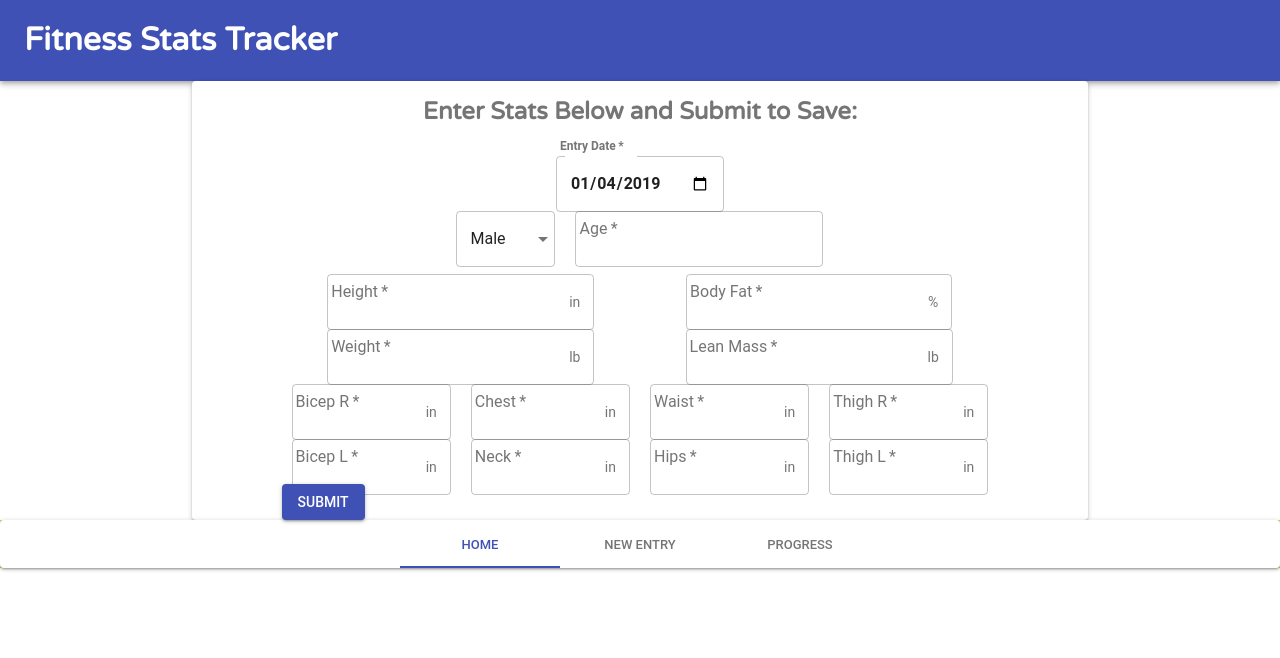
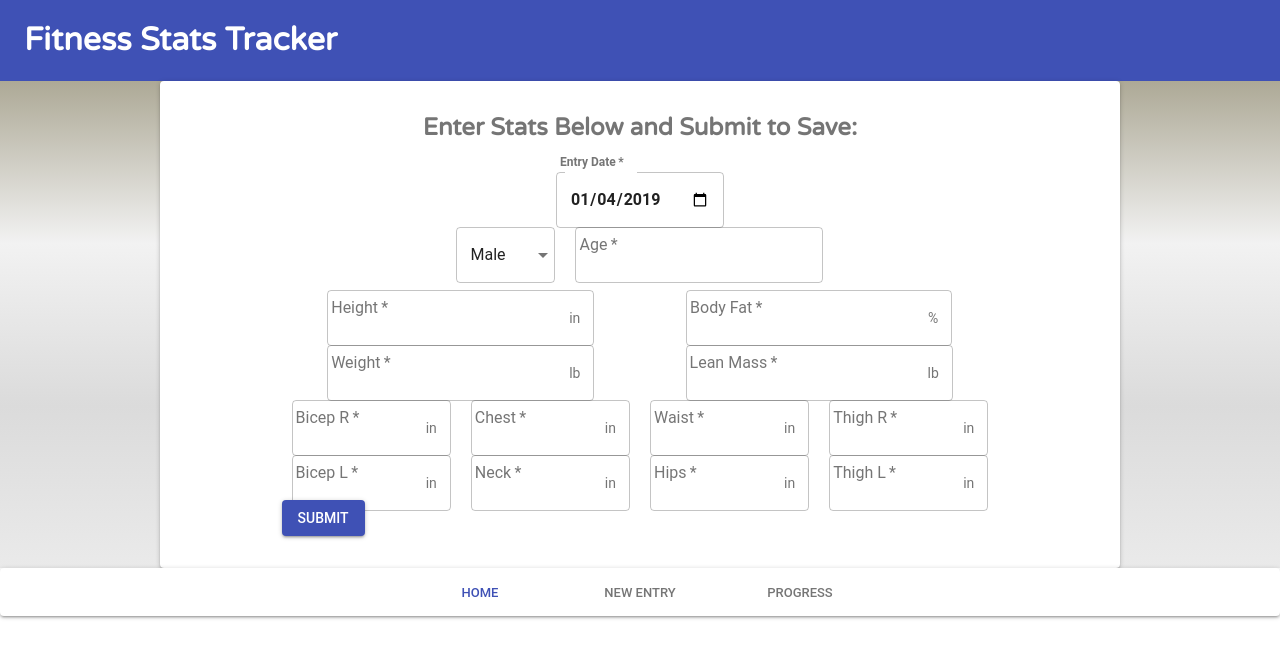
Before and after one commit to cynthiawilliamsa/fitnessstats, a React (Create React App) app: page /newentryform in a window 1280 px wide. Shown: the top 658 px of the page. Built offline with nearby package versions, Linux system fonts and the light colour scheme.

Commit message:
fixed footer styling

```diff
--- a/src/App.css
+++ b/src/App.css
@@ -1,25 +1,16 @@
-body > #root > div {
-  height: 100vh !important;
+body {
+  height: 100% !important;
 }
 
 body{
   font-family: 'Varela Round', sans-serif;
 }
-.Landing, .NewEntry, .Progress, .loading-container, .register {
+.Landing, .newentry, .Progress, .loading-container, .register {
   background: #ADA996;  /* fallback for old browsers */
 background: -webkit-linear-gradient(to top, #EAEAEA, #DBDBDB, #F2F2F2, #ADA996);  /* Chrome 10-25, Safari 5.1-6 */
 background: linear-gradient(to top, #EAEAEA, #DBDBDB, #F2F2F2, #ADA996); /* W3C, IE 10+/ Edge, Firefox 16+, Chrome 26+, Opera 12+, Safari 7+ */
-
-
-}
-.loading-container, .Progress {
-  height: 435px;
-  width: auto
 }
 
-.Footer {
-  background: #a8e063;
-}
 
 .lds-ring {
   display: block;
@@ -29,10 +20,10 @@
   margin-right: auto;
   width: 64px;
   height: 64px;
-  background: #a8e063;
+  background: #ADA996;
 }
 .lds-ring div {
-  background: #a8e063;
+  background: #ADA996;
   box-sizing: border-box;
   display: block;
   position: absolute;
--- a/src/components/Footer.js
+++ b/src/components/Footer.js
@@ -1,43 +1,52 @@
-import React, { Component } from 'react';
-import Paper from '@material-ui/core/Paper';
-import Tabs from '@material-ui/core/Tabs';
-import Tab from '@material-ui/core/Tab';
-import '../App.css';
-import {Link} from 'react-router-dom';
+import React, { Component } from "react";
+import PropTypes from 'prop-types';
+import {withStyles} from "@material-ui/core/styles";
+import Paper from "@material-ui/core/Paper";
+import Tabs from "@material-ui/core/Tabs";
+import Tab from "@material-ui/core/Tab";
+import "../App.css";
+import { Link } from "react-router-dom";
 
+const styles = {
+  root: {
+    flexGrow: 1,
+  },
+};
 
 class Footer extends Component {
-
   //need to fixed link underline when each tab is clicked
   state = {
-      value: 0,
+    value: 0
   };
 
-    handleChange=(event, value) => {
-      this.setState({value});
-    }
+  handleChange = (event, value) => {
+    this.setState({ value });
+  };
 
   render() {
+    const {classes} = this.props;
     return (
       <div className="Footer">
-          <Paper>
+        <Paper className={classes.root}>
           <Tabs
-          value={0}
+            value={this.state.value}
             onChange={this.handleChange}
-          indicatorColor="primary"
+            indicatorColor=""
             textColor="primary"
             centered
           >
             {/* <Tab label="New Entries" /> */}
-          <Tab label="Home" component={Link} to="/"/>
-          <Tab label="New Entry" component={Link} to="newentryform"/>
-          <Tab label="Progress" component={Link} to="progress"/>
+            <Tab label="Home" component={Link} to="/" />
+            <Tab label="New Entry" component={Link} to="newentryform" />
+            <Tab label="Progress" component={Link} to="progress" />
           </Tabs>
         </Paper>
-
       </div>
     );
   }
 }
+Footer.proptypes = {
+  classes: PropTypes.object.isRequired,
+};
 
-  export default Footer;
+export default withStyles(styles)(Footer);
--- a/src/components/NewEntryForm.js
+++ b/src/components/NewEntryForm.js
@@ -35,7 +35,7 @@
     flexGrow: 1,
   },
   paper: {
-    paddingTop: '1em',
+    padding: '2em',
     textAlign: "center",
     color: theme.palette.text.secondary,
     width: "70%",
@@ -233,7 +233,7 @@
   render() {
     const { classes } = this.props;
     return (
-      <div className="newentry" className={classes.root}>
+      <div className="newentry">
         <form onSubmit={this.handleSubmit} id="form">
           <Paper className={classes.paper}>
             <h2 style={{ marginTop: "0" }}>
```
Lines whose indentation alone changed are shown as unchanged.
